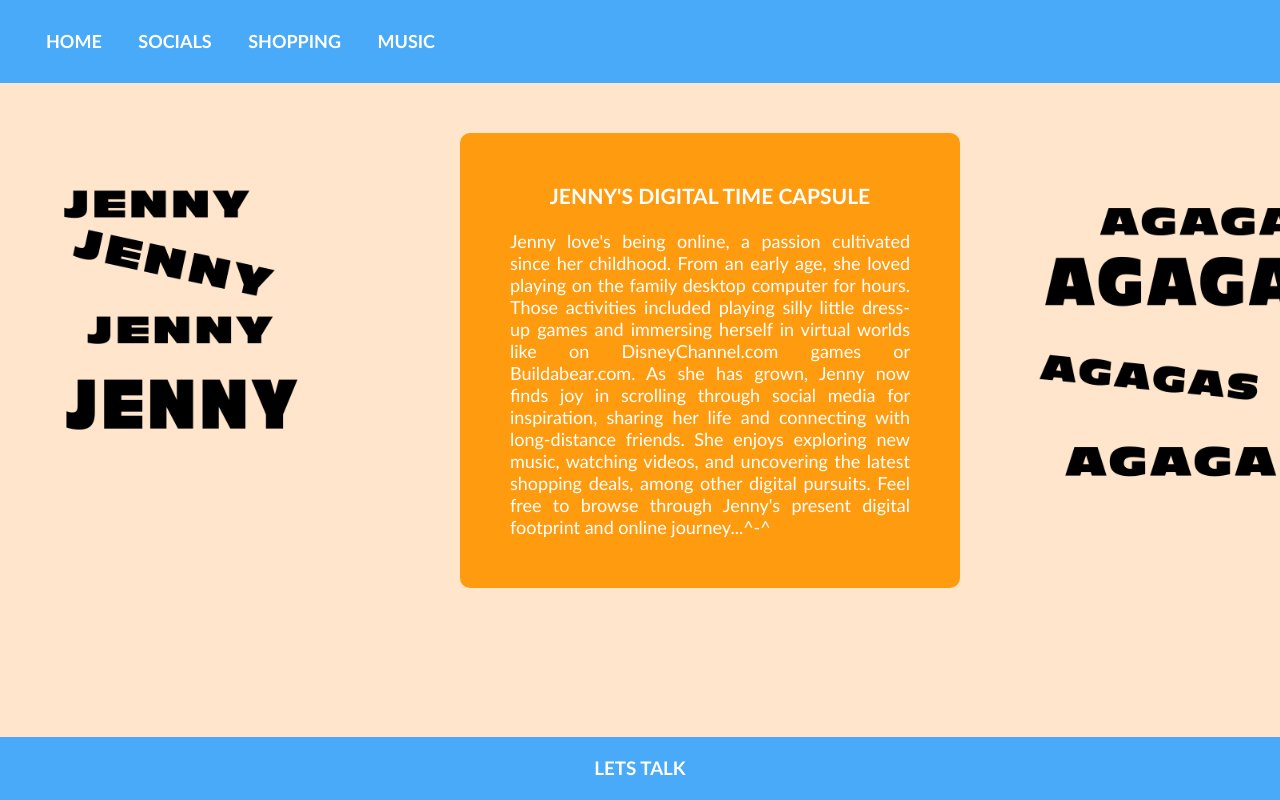
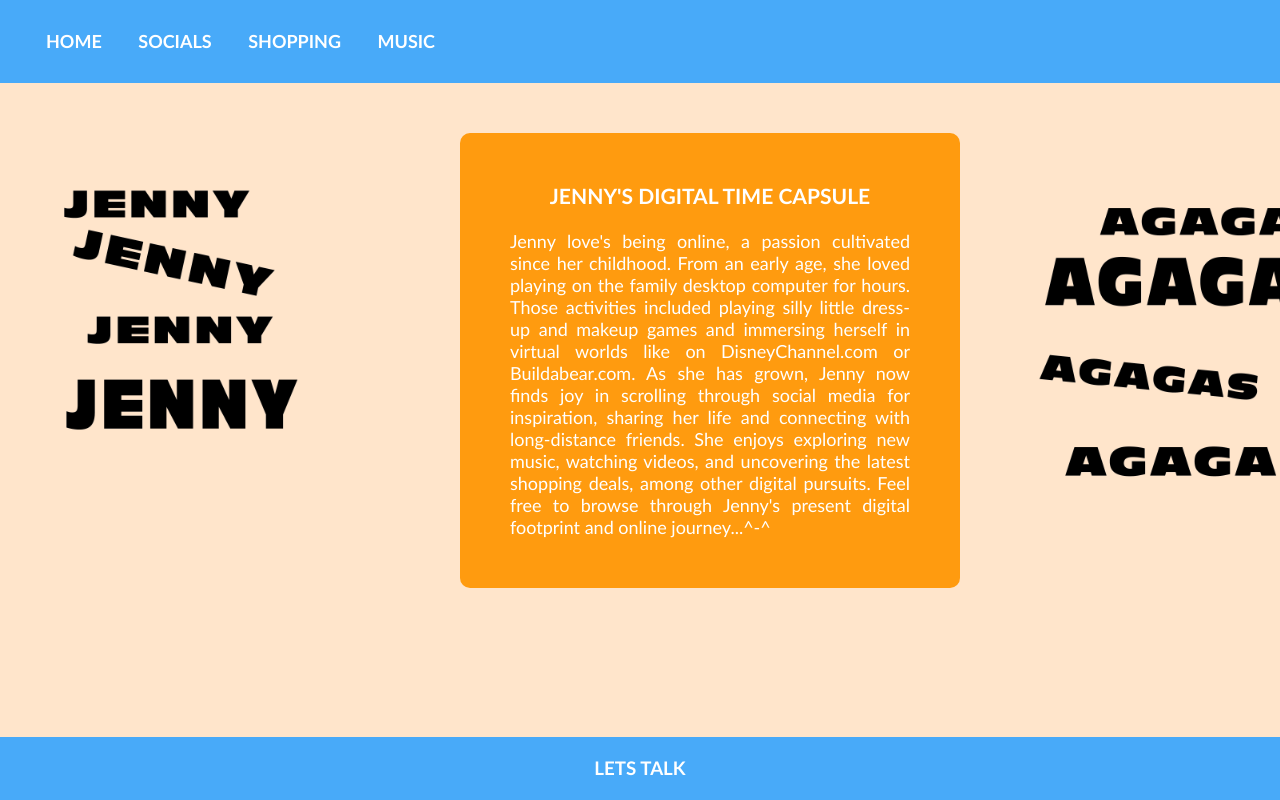
Before and after one commit to jagagas/Agagas_Jenny_digitalTimeCapsule, a plain HTML site: page index.html in a window 1280 px wide. Shown: the top 800 px of the page. Drawn offline with Linux system fonts and the light colour scheme.

Commit message:
edits
edits

```diff
--- a/index.html
+++ b/index.html
@@ -30,7 +30,7 @@
 			<p>
 			 Jenny love's being online, a passion cultivated since her childhood. From an early age, she loved playing on the family desktop computer for hours.
 			  Those activities included playing silly little
-				dress-up games and immersing herself in virtual worlds like on DisneyChannel.com games or Buildabear.com.
+				dress-up and makeup games and immersing herself in virtual worlds like on DisneyChannel.com or Buildabear.com.
 			  As she has grown, Jenny now finds joy in scrolling through social media for inspiration, sharing her life and connecting with long-distance friends.
 				She enjoys exploring new music, watching videos, and uncovering the latest shopping deals, among other digital pursuits.
 				Feel free to browse through Jenny's present digital footprint and online journey...^-^
```
